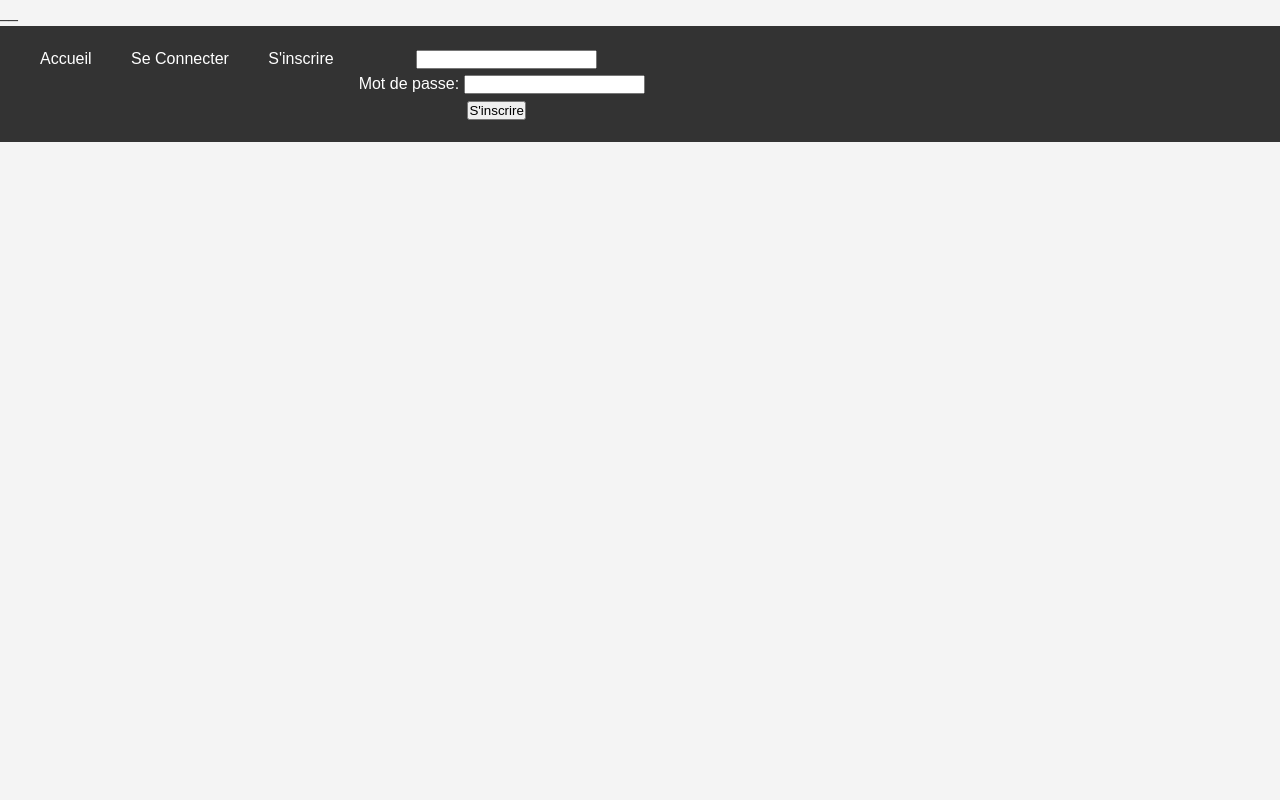
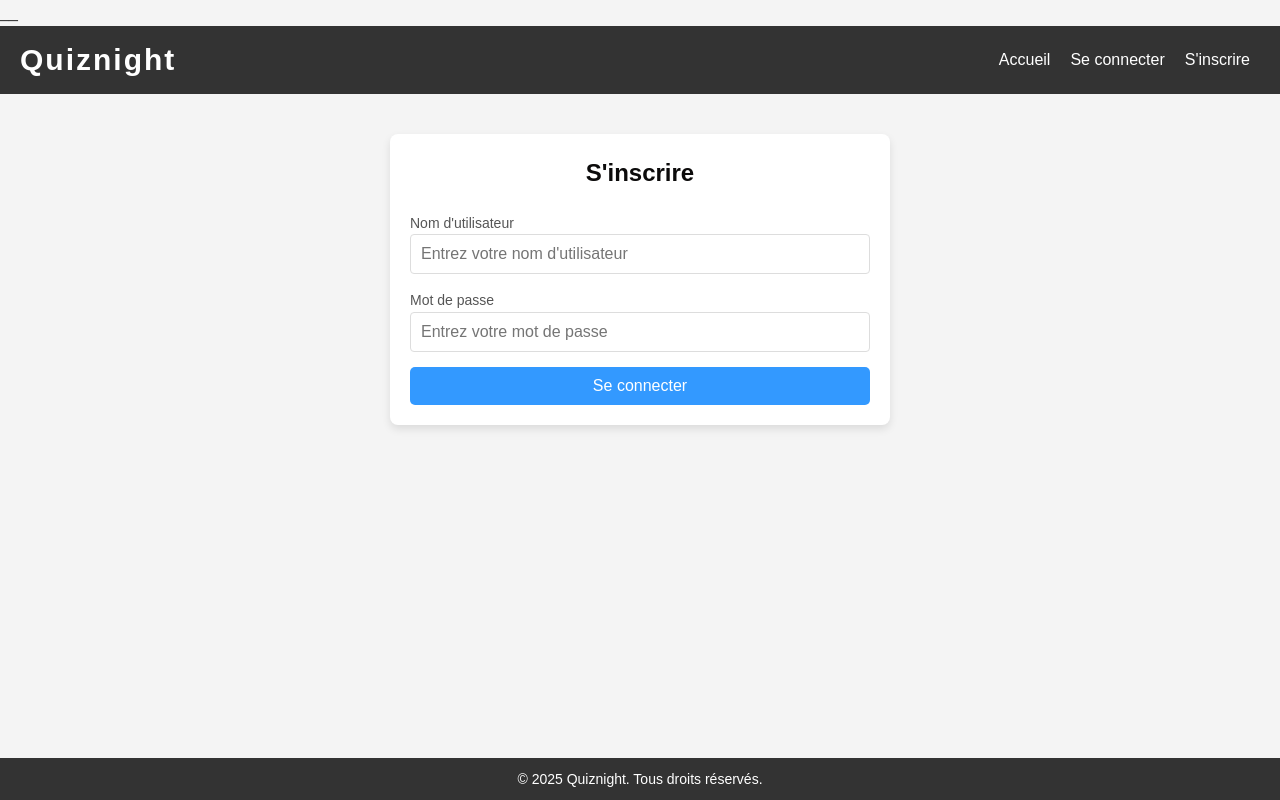
Before and after one commit to sonia-khorsi/quiznight, a PHP site: page /inscription.php in a window 1280 px wide. Run offline with PHP 8.4, Linux system fonts and the light colour scheme; data that the repository does not hold is empty.

Commit message:
modification html

```diff
--- a/inscription.php
+++ b/inscription.php
@@ -30,50 +30,45 @@ if ($_POST) {
 ?>
 <!DOCTYPE html>
 <html lang="fr">
-
 <head>
     <meta charset="UTF-8">
-
-    <link rel="stylesheet" href="styles.css" >
-    <title>Inscription</title>
+    <meta name="viewport" content="width=device-width, initial-scale=1.0">
+    <link rel="stylesheet" href="styles.css">
+    <title>Inscription - Quiznight</title>
 </head>
-<header>
+<body>
     <nav>
+        <div class="nav-title">
+            <h1>Quiznight</h1>
+        </div>
         <ul>
-                <div>
             <li><a href="index.php">Accueil</a></li>
-                    <li><a href="connexion.php">Se Connecter</a></li>
-                    <li><a href="inscription.php">S'inscrire</a></li>
-
-                </div>
-                <?php if (!isset($_SESSION['nom_utilisateur'])) {
-                    echo "<li><a href='>connexion</a></li>";
-
-                } else {
-                    echo "<div>";
-                    echo "<li><a href='#'>" . $_SESSION['nom_utilisateur'] . "</a></li>";
-                    echo "<li><a href='deconnexion.php'>Déconnexion</a></li>";
-                    echo "</div>";
-                }
-                ?>
+            <li><a href="connexion.php">Se connecter</a></li>
+            <li><a href="inscription.php"> S'inscrire</a> </li>
         </ul>
     </nav>
-    </header>
 
-<body>
-    <main>
+    <section class="login-container">
+        <h2>S'inscrire</h2>
+        <?php if ($error):
+            ?>
+            <div class="error-message"><?= htmlspecialchars($error) ?></div>
+        <?php endif; ?>
+        <form action="traitement_connexion.php" method="POST" class="login-form">
+            <div class="form-group">
+                <label for="username">Nom d'utilisateur</label>
+                <input type="text" id="username" name="username" required placeholder="Entrez votre nom d'utilisateur">
+            </div>
+            <div class="form-group">
+                <label for="password">Mot de passe</label>
+                <input type="password" id="password" name="password" required placeholder="Entrez votre mot de passe">
+            </div>
+            <button type="submit" class="btn-primary">Se connecter</button>
+        </form>
+    </section>
 
-    <form action="inscription.php" method="post">
-        <div> <label for="nom_utilisateur">Nom d'utilisateur:</label>
-            <input type="text" id="nom_utilisateur" name="nom_utilisateur" required>
-        </div>
-
-        <div> <label for="mot_de_passe">Mot de passe:</label>
-            <input type="password" id="mot_de_passe" name="mot_de_passe" required>
-        </div>
-
-        <input type="submit" value="S'inscrire">
-    </form>
+    <footer>
+        <p>&copy; 2025 Quiznight. Tous droits réservés.</p>
+    </footer>
 </body>
-    </main>
 </html>
```
Lines whose indentation alone changed are shown as unchanged.
